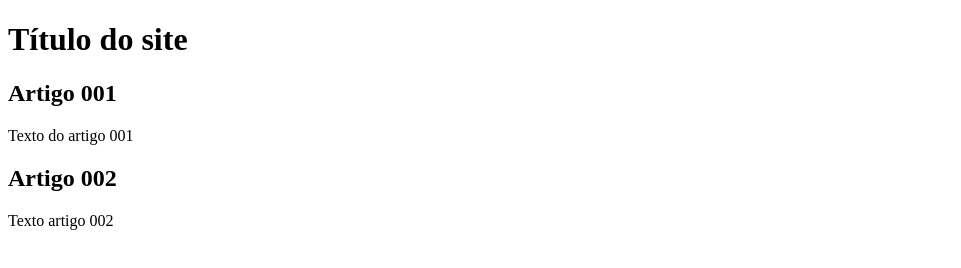
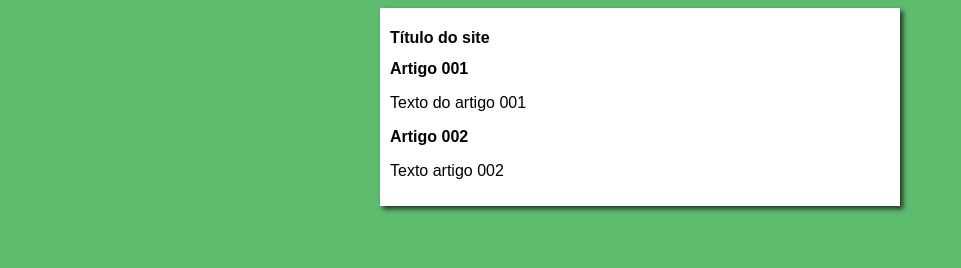
Before and after one commit to Thiago-A-Carvalho/projeto-site, a plain HTML site: page index.html in a window 1280 px wide. Shown: the whole page, without its empty margins (0-961 px from the left). Drawn offline with Linux system fonts and the light colour scheme.

Commit message:
iniciei o design

```diff
--- /dev/null
+++ b/estilos/style.css
@@ -0,0 +1,16 @@
+* {
+    font-family: Arial, Helvetica, sans-serif;
+    font-size: 16px;
+}
+
+body {
+    background-color: rgb(94, 188, 111);
+}
+
+main{
+    background-color: white;
+    width: 500px;
+    margin: auto;
+    padding: 10px;
+    box-shadow: 3px 3px 5px rgba(0, 0, 0, 0.716);
+}
--- a/index.html
+++ b/index.html
@@ -4,6 +4,7 @@
     <meta charset="UTF-8">
     <meta name="viewport" content="width=device-width, initial-scale=1.0">
     <title>Título do site</title>
+    <link rel="stylesheet" href="estilos/style.css">
 </head>
 <body>
     <main>
```
